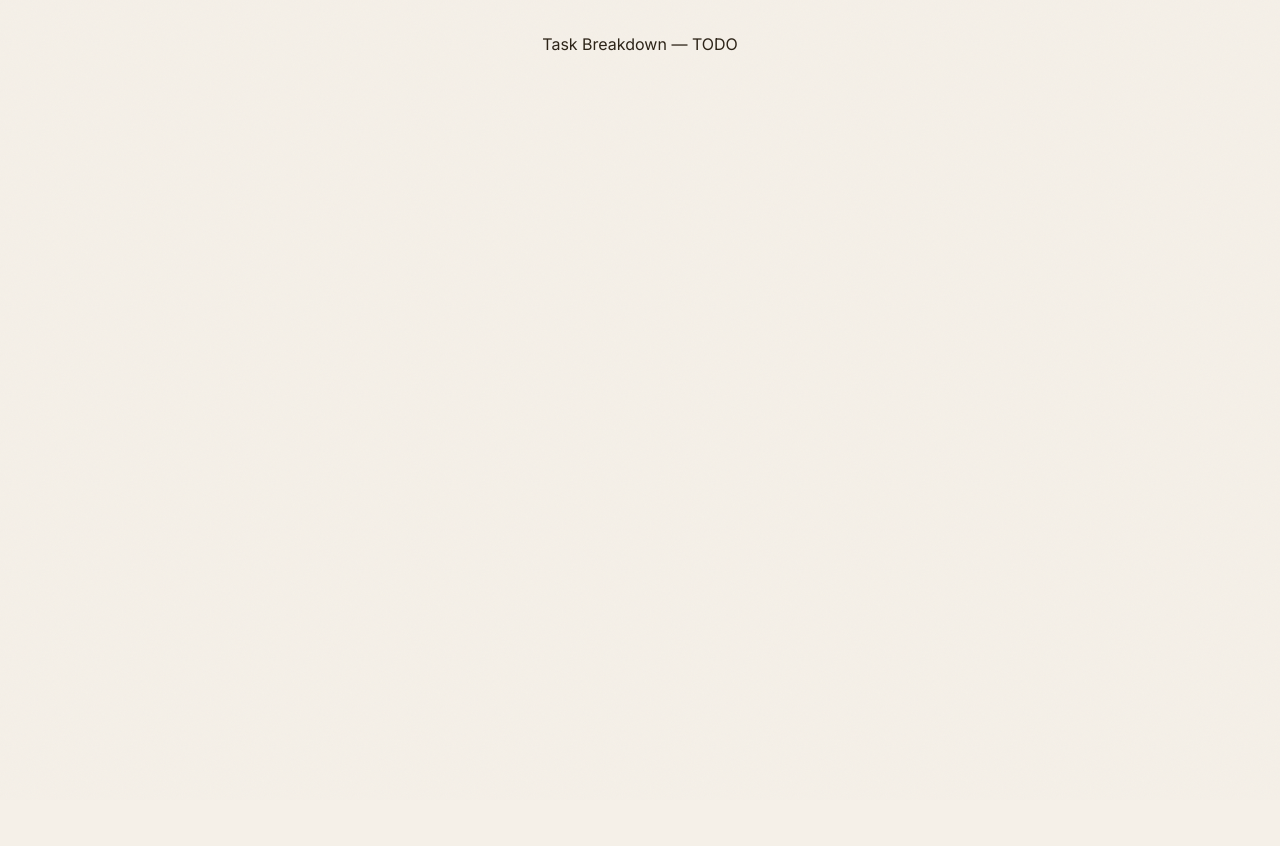
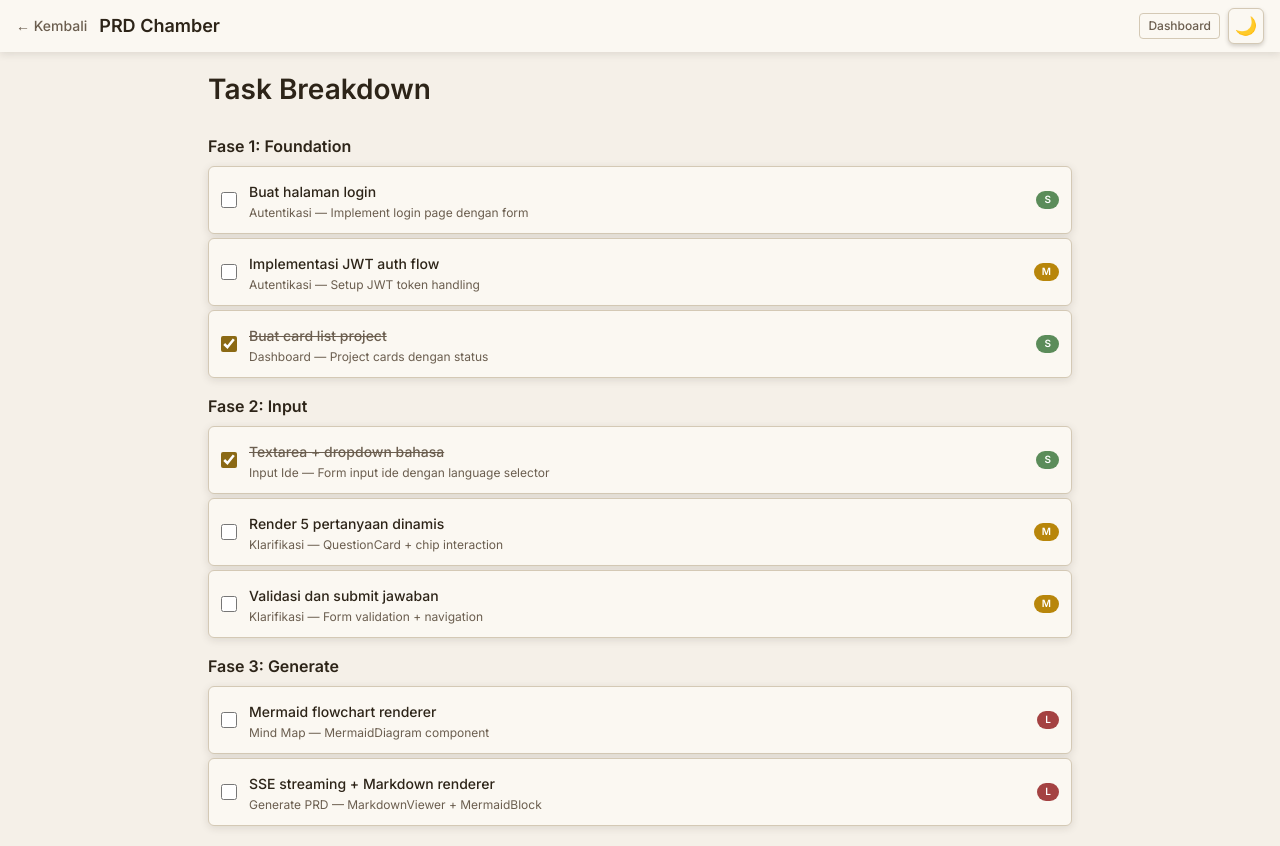
Before and after one commit to zettxh/prd-chamber, a React (Vite) app: page /project/1/tasks in a window 1280 px wide. Before the commit the page ends 800 px from the top, so only its background shows below. Built offline with nearby package versions, Linux system fonts and the light colour scheme.

Commit message:
feat: Halaman Task Breakdown with checkbox toggle

```diff
--- a/src/pages/TaskPage.tsx
+++ b/src/pages/TaskPage.tsx
@@ -1,3 +1,65 @@
+import { useState } from 'react';
+import Layout from '../components/Layout';
+import { dummyTasks } from '../data/dummy';
+
 export default function TaskPage() {
-  return <div className="p-8 text-center">Task Breakdown — TODO</div>;
+  const [tasks, setTasks] = useState(dummyTasks);
+
+  const toggleTask = (id: string) => {
+    setTasks(prev => prev.map(t => t.id === id ? { ...t, is_done: !t.is_done } : t));
+  };
+
+  return (
+    <Layout showBack>
+      <h1 className="font-heading text-[28px] font-bold mb-6" style={{ color: 'var(--text-primary)' }}>
+        Task Breakdown
+      </h1>
+
+      <div className="space-y-4">
+        {['Fase 1: Foundation', 'Fase 2: Input', 'Fase 3: Generate'].map(phase => {
+          const phaseTasks = tasks.filter(t => t.phase === phase);
+          if (!phaseTasks.length) return null;
+          return (
+            <div key={phase}>
+              <h2 className="font-heading text-base font-bold mb-2" style={{ color: 'var(--text-primary)' }}>{phase}</h2>
+              {phaseTasks.map(task => (
+                <label
+                  key={task.id}
+                  className="flex items-center gap-3 p-3 rounded-md mb-1 cursor-pointer"
+                  style={{ background: 'var(--bg-card)', boxShadow: 'var(--shadow-card)', border: '1px solid var(--border-default)' }}
+                >
+                  <input
+                    type="checkbox"
+                    checked={task.is_done}
+                    onChange={() => toggleTask(task.id)}
+                    className="w-4 h-4"
+                    style={{ accentColor: 'var(--accent-primary)' }}
+                  />
+                  <div className="flex-1">
+                    <span className="text-sm font-medium" style={{
+                      color: task.is_done ? 'var(--text-secondary)' : 'var(--text-primary)',
+                      textDecoration: task.is_done ? 'line-through' : 'none'
+                    }}>
+                      {task.task}
+                    </span>
+                    <p className="text-xs mt-0.5" style={{ color: 'var(--text-secondary)' }}>{task.feature} — {task.description}</p>
+                  </div>
+                  <span
+                    className="text-xs px-2 py-0.5 rounded-full font-semibold uppercase"
+                    style={{
+                      background: task.effort === 'S' ? 'var(--success)' : task.effort === 'M' ? 'var(--warning)' : 'var(--error)',
+                      color: '#fff',
+                      fontSize: 10,
+                    }}
+                  >
+                    {task.effort}
+                  </span>
+                </label>
+              ))}
+            </div>
+          );
+        })}
+      </div>
+    </Layout>
+  );
 }
```
